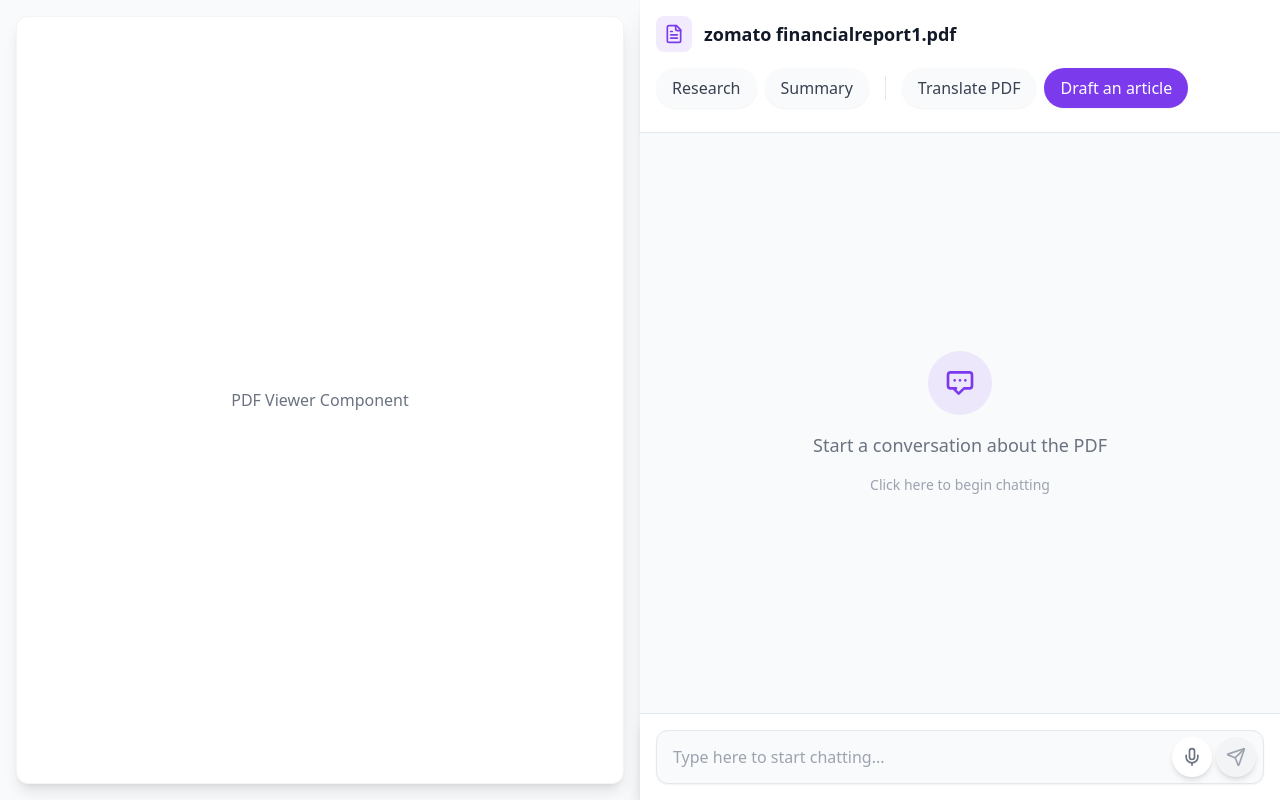
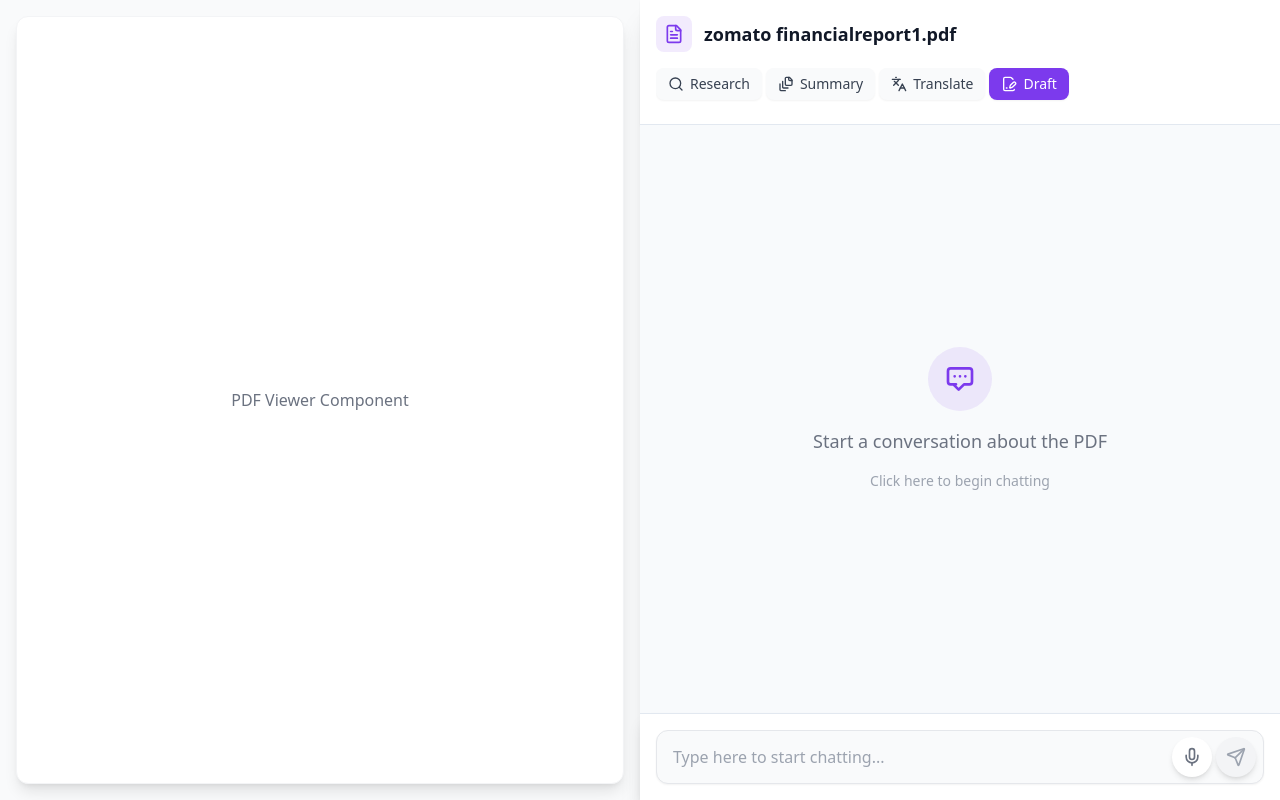
Before and after one commit to choronX/chatty-pdf-revamp, a React (Vite) app: page / in a window 1280 px wide. Built offline with nearby package versions, Linux system fonts and the light colour scheme.

Commit message:
Improve button UI design
Enhanced the user interface for buttons across the application to improve aesthetics and usability.
[skip gpt_engineer]

```diff
--- a/src/components/ChatHeader.tsx
+++ b/src/components/ChatHeader.tsx
@@ -1,5 +1,5 @@
 import React from 'react';
-import { FileText } from 'lucide-react';
+import { FileText, Search, FileSignature, Languages, FileStack } from 'lucide-react';
 
 interface ChatHeaderProps {
   fileName: string;
@@ -17,25 +17,36 @@ const ChatHeader: React.FC<ChatHeaderProps> = ({ fileName }) => {
         </div>
       </div>
 
-      <div className="flex items-center gap-2 overflow-x-auto pb-2 scrollbar-hide">
-        <div className="flex items-center gap-2">
-          <ActionButton variant="secondary">
+      <nav className="flex items-center justify-start gap-1 overflow-x-auto pb-2 scrollbar-hide">
+        <ActionButton
+          variant="secondary"
+          icon={<Search className="w-4 h-4" />}
+          tooltip="Research this document"
+        >
           Research
         </ActionButton>
-          <ActionButton variant="secondary">
+        <ActionButton
+          variant="secondary"
+          icon={<FileStack className="w-4 h-4" />}
+          tooltip="Get a quick summary"
+        >
           Summary
         </ActionButton>
-        </div>
-        <div className="h-6 w-px bg-gray-200 mx-2" />
-        <div className="flex items-center gap-2">
-          <ActionButton variant="secondary">
-            Translate PDF
+        <ActionButton
+          variant="secondary"
+          icon={<Languages className="w-4 h-4" />}
+          tooltip="Translate this document"
+        >
+          Translate
         </ActionButton>
-          <ActionButton variant="primary">
-            Draft an article
+        <ActionButton
+          variant="primary"
+          icon={<FileSignature className="w-4 h-4" />}
+          tooltip="Create a new article"
+        >
+          Draft
         </ActionButton>
-        </div>
-      </div>
+      </nav>
     </div>
   );
 };
@@ -43,18 +54,29 @@ const ChatHeader: React.FC<ChatHeaderProps> = ({ fileName }) => {
 interface ActionButtonProps {
   children: React.ReactNode;
   variant: 'primary' | 'secondary';
+  icon: React.ReactNode;
+  tooltip: string;
   onClick?: () => void;
 }
 
-const ActionButton: React.FC<ActionButtonProps> = ({ children, variant, onClick }) => {
+const ActionButton: React.FC<ActionButtonProps> = ({
+  children,
+  variant,
+  icon,
+  tooltip,
+  onClick
+}) => {
   return (
     <button
       onClick={onClick}
+      title={tooltip}
       className={`
-        px-4 py-2 rounded-full font-medium
+        flex items-center gap-1.5
+        px-3 py-1.5 rounded-lg
+        font-medium text-sm
         transition-all duration-200
-        hover:scale-105 active:scale-95
-        shadow-sm hover:shadow-md
+        hover:scale-102 active:scale-98
+        shadow-sm hover:shadow
         whitespace-nowrap
         ${variant === 'primary'
           ? 'bg-primary text-white hover:bg-primary-hover'
@@ -63,6 +85,7 @@ const ActionButton: React.FC<ActionButtonProps> = ({ children, variant, onClick
         animate-fade-in
       `}
     >
+      {icon}
       {children}
     </button>
   );
```
Lines whose indentation alone changed are shown as unchanged.
